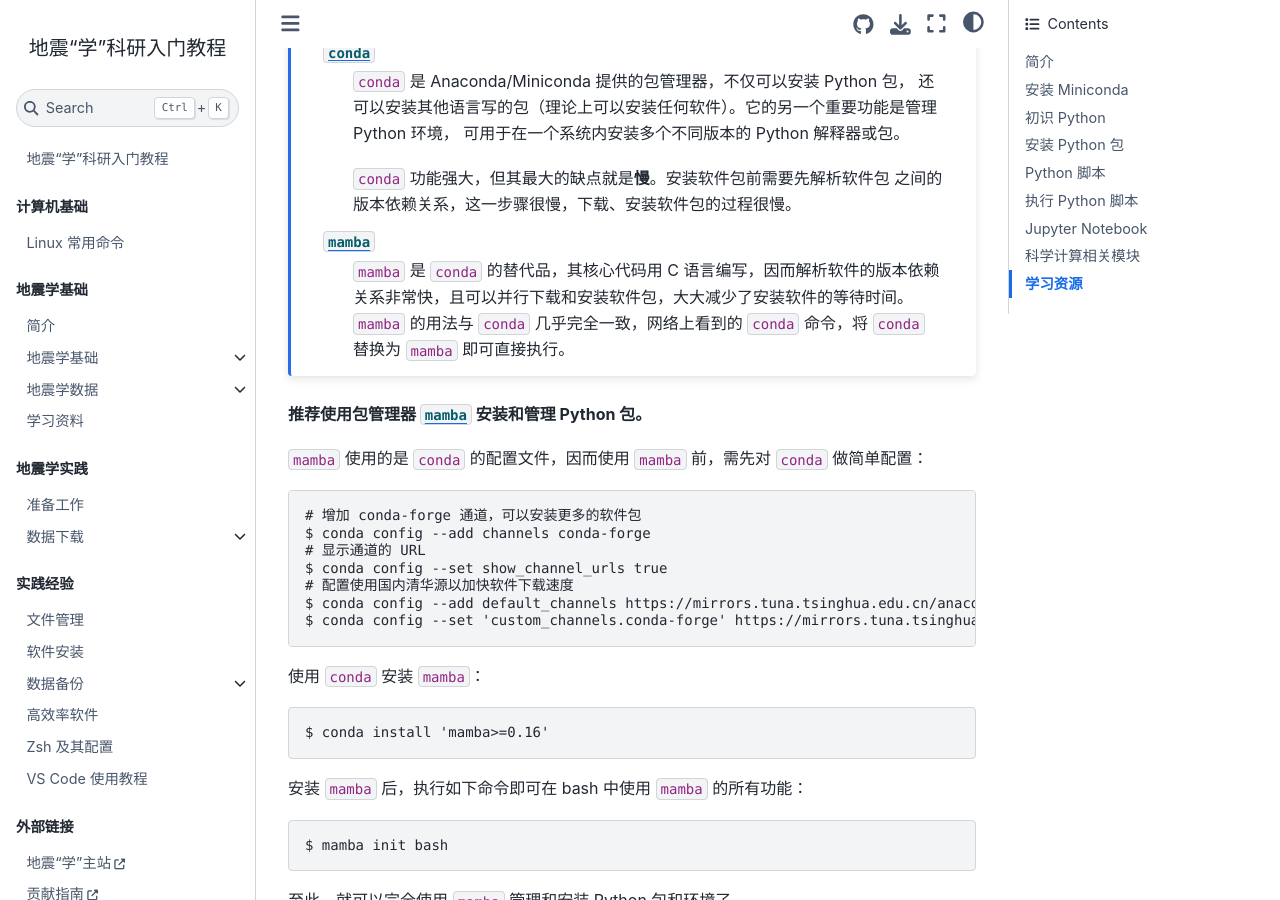
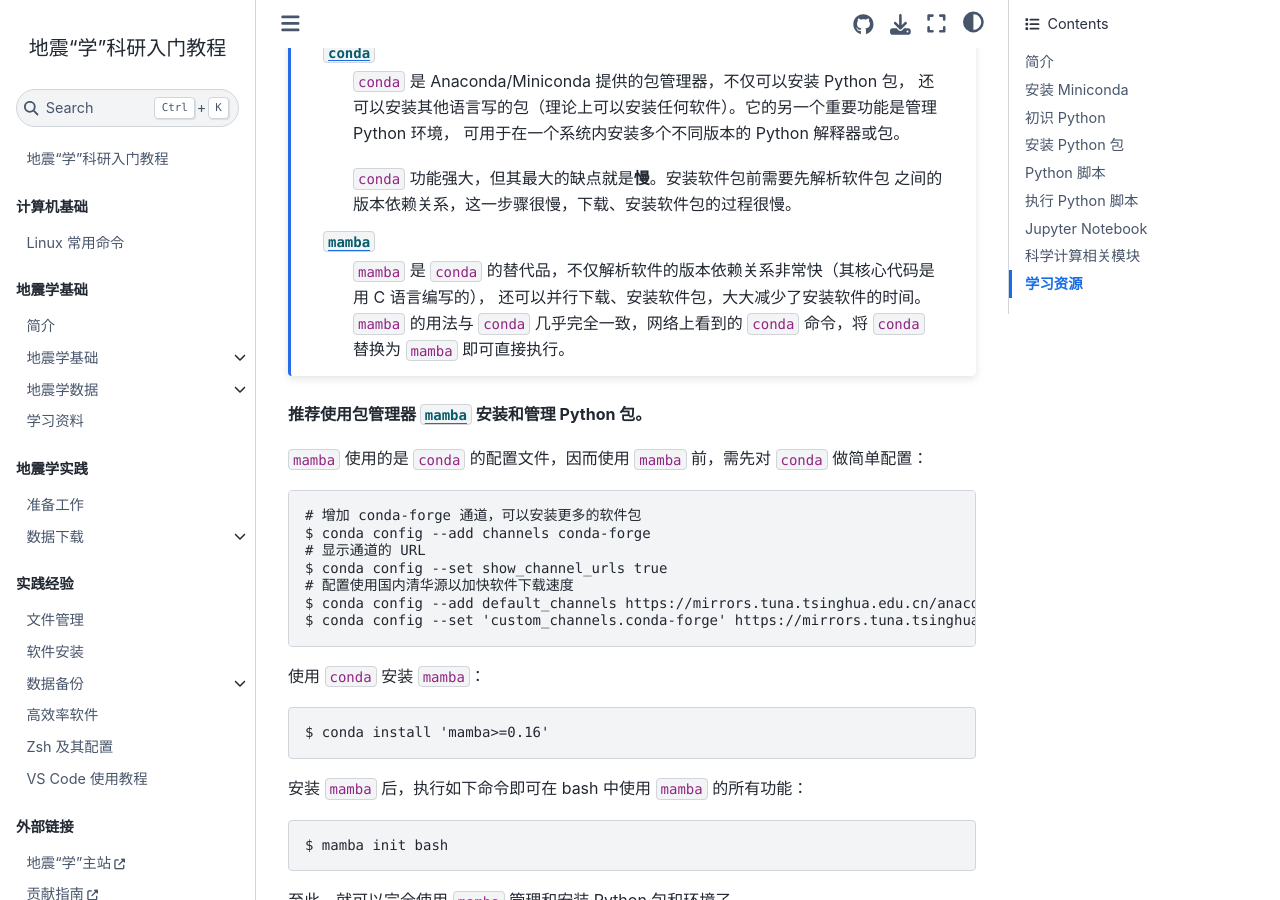
Before and after one commit to seismo-learn/seismology101, a Jupyter Book: the page built from source/programming/python.md, in a window 1280 px wide and 900 px high, scrolled down 3057 px. Built offline with Jupyter Book 1.0.4 settings and Sphinx 7.4.7 and the Sphinx Book theme 1.1.4, drawn with Linux system fonts in a browser that asks for light colours; pages that are not in the unit, such as notebooks, are missing from menus.

Commit message:
Update source/programming/python.md
Co-authored-by: Yao Jiayuan <coreman.seism@gmail.com>

```diff
--- a/source/programming/python.md
+++ b/source/programming/python.md
@@ -163,8 +163,8 @@
   之间的版本依赖关系，这一步骤很慢，下载、安装软件包的过程很慢。
 
 [`mamba`](https://mamba.readthedocs.org/)
-: `mamba` 是 `conda` 的替代品，其核心代码用 C 语言编写，因而解析软件的版本依赖
-  关系非常快，且可以并行下载和安装软件包，大大减少了安装软件的等待时间。
+: `mamba` 是 `conda` 的替代品，不仅解析软件的版本依赖关系非常快（其核心代码是用 C 语言编写的），
+  还可以并行下载、安装软件包，大大减少了安装软件的时间。
   `mamba` 的用法与 `conda` 几乎完全一致，网络上看到的 `conda` 命令，将 `conda`
   替换为 `mamba` 即可直接执行。
 :::
```
